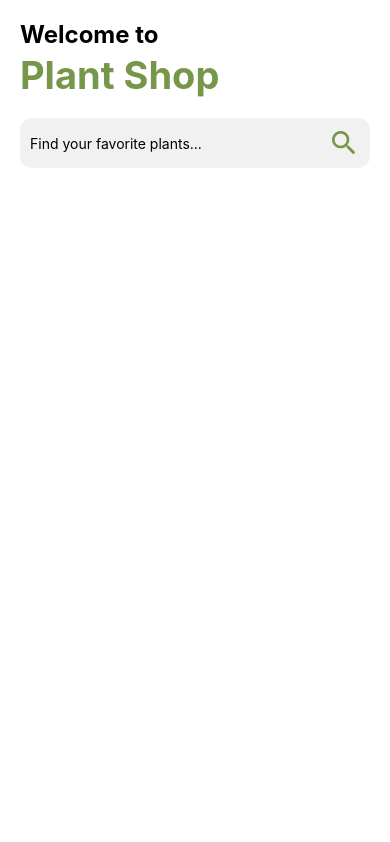
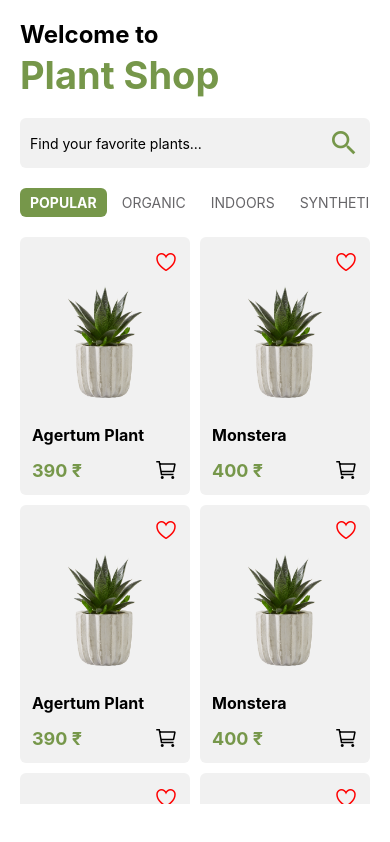
Before and after one commit to tejindergahir19/plantshopapp_reactnative, a React Native app: screen /Home in a window 390 px wide. Built offline with nearby package versions, Linux system fonts and the light colour scheme.

Commit message:
Added Hoe Screen

```diff
--- /dev/null
+++ b/src/components/ItemCard.js
@@ -0,0 +1,78 @@
+import React from "react";
+import { TouchableOpacity, Text, View, StyleSheet, Image } from "react-native";
+import COLORS from "../constant/COLORS";
+
+import Icon from "react-native-vector-icons/Ionicons";
+
+function ItemCard(props) {
+  const { value } = props;
+
+  return (
+    <TouchableOpacity style={styles.itemCard}>
+        <View style={styles.addToWishlist}>
+          <TouchableOpacity>
+            <Icon name="heart-outline" color={COLORS.red} size={24} />
+          </TouchableOpacity>
+        </View>
+        <View style={styles.itemImg}>
+          <Image
+            source={require("../assets/plant1.png")}
+            style={{ width: 130, height: 130 }}
+          />
+        </View>
+
+        <Text style={styles.title}>
+          {value?.title.length > 24
+            ? value.title.slice(0, 24) + "..."
+            : value.title}
+        </Text>
+        <View style={styles.footerItem}>
+            <Text style={styles.price}>{value.price} {value.currency}</Text>
+
+            <View style={styles.cartButton}>
+                <TouchableOpacity>
+                    <Text>
+                       <Icon name="cart-outline" size={24}/>
+                    </Text>
+                </TouchableOpacity>
+            </View>
+        </View>
+    </TouchableOpacity>
+  );
+}
+
+const styles = StyleSheet.create({
+  itemCard: {
+    flex: 1,
+    backgroundColor: COLORS.grey,
+    padding: 12,
+    borderRadius: 6,
+    marginBottom:10
+  },
+  addToWishlist: {
+    alignItems: "flex-end",
+  },
+  itemImg: {
+    justifyContent: "center",
+    alignItems: "center",
+  },
+  title: {
+    fontWeight: "bold",
+    fontSize: 16,
+    textTransform: "capitalize",
+    marginTop:20
+  },
+  footerItem:{
+    marginTop:12,
+    flexDirection:"row",
+    justifyContent:"space-between",
+    alignItems:"center"
+  },
+  price:{
+    color:COLORS.primary,
+    fontSize:18,
+    fontWeight:"bold"
+  }
+});
+
+export default ItemCard;
--- /dev/null
+++ b/src/constant/CATEGORIES.js
@@ -0,0 +1,3 @@
+const CATEGORIES = ["popular","organic","indoors","synthetic"];
+
+export default CATEGORIES;
--- a/src/constant/COLORS.js
+++ b/src/constant/COLORS.js
@@ -6,7 +6,8 @@ const COLORS = {
     primary:"#76974a",
     white:"white",
     secondary:"#76974a",
-    grey:"#F1F1F1"
+    grey:"#F1F1F1",
+    red:"red"
 }
 
 export default COLORS;
--- /dev/null
+++ b/src/constant/PLANTDATA.js
@@ -0,0 +1,156 @@
+const PLANTDATA = [
+  {
+    id: 1,
+    title: "agertum plant",
+    description:
+      "Lorem Ipsum is simply dummy text of the printing and typesetting industry. Lorem Ipsum has been the industry's standard dummy text ever since the 1500s, when an unknown printer took a galley of type and scrambled it to make a type specimen book. ",
+    price: 390,
+    currency: "₹",
+    category: "organic",
+    img: "plant1.png",
+
+    size: "medium",
+    plantType: "Orchid",
+    height: "12.6",
+    Humidity: 82,
+
+    waterEvery: "6 hr",
+    unit: 100,
+    rating: 4.8,
+  },
+  {
+    id: 2,
+    title: "Monstera",
+    description:
+      "Lorem Ipsum is simply dummy text of the printing and typesetting industry. Lorem Ipsum has been the industry's standard dummy text ever since the 1500s, when an unknown printer took a galley of type and scrambled it to make a type specimen book. ",
+    price: 400,
+    currency: "₹",
+    category: "organic",
+    img: "plant4.png",
+
+    size: "medium",
+    plantType: "Orchid",
+    height: "12.6",
+    Humidity: 82,
+
+    waterEvery: "6 hr",
+    unit: 100,
+    rating: 4.8,
+  },
+  {
+    id: 3,
+    title: "agertum plant",
+    description:
+      "Lorem Ipsum is simply dummy text of the printing and typesetting industry. Lorem Ipsum has been the industry's standard dummy text ever since the 1500s, when an unknown printer took a galley of type and scrambled it to make a type specimen book. ",
+    price: 390,
+    currency: "₹",
+    category: "organic",
+    img: "plant1.png",
+
+    size: "medium",
+    plantType: "Orchid",
+    height: "12.6",
+    Humidity: 82,
+
+    waterEvery: "6 hr",
+    unit: 100,
+    rating: 4.8,
+  },
+  {
+    id: 4,
+    title: "Monstera",
+    description:
+      "Lorem Ipsum is simply dummy text of the printing and typesetting industry. Lorem Ipsum has been the industry's standard dummy text ever since the 1500s, when an unknown printer took a galley of type and scrambled it to make a type specimen book. ",
+    price: 400,
+    currency: "₹",
+    category: "organic",
+    img: "plant4.png",
+
+    size: "medium",
+    plantType: "Orchid",
+    height: "12.6",
+    Humidity: 82,
+
+    waterEvery: "6 hr",
+    unit: 100,
+    rating: 4.8,
+  },
+  {
+    id: 5,
+    title: "agertum plant",
+    description:
+      "Lorem Ipsum is simply dummy text of the printing and typesetting industry. Lorem Ipsum has been the industry's standard dummy text ever since the 1500s, when an unknown printer took a galley of type and scrambled it to make a type specimen book. ",
+    price: 390,
+    currency: "₹",
+    category: "organic",
+    img: "plant1.png",
+
+    size: "medium",
+    plantType: "Orchid",
+    height: "12.6",
+    Humidity: 82,
+
+    waterEvery: "6 hr",
+    unit: 100,
+    rating: 4.8,
+  },
+  {
+    id: 6,
+    title: "Monstera",
+    description:
+      "Lorem Ipsum is simply dummy text of the printing and typesetting industry. Lorem Ipsum has been the industry's standard dummy text ever since the 1500s, when an unknown printer took a galley of type and scrambled it to make a type specimen book. ",
+    price: 400,
+    currency: "₹",
+    category: "organic",
+    img: "plant4.png",
+
+    size: "medium",
+    plantType: "Orchid",
+    height: "12.6",
+    Humidity: 82,
+
+    waterEvery: "6 hr",
+    unit: 100,
+    rating: 4.8,
+  },
+  {
+    id: 7,
+    title: "agertum plant",
+    description:
+      "Lorem Ipsum is simply dummy text of the printing and typesetting industry. Lorem Ipsum has been the industry's standard dummy text ever since the 1500s, when an unknown printer took a galley of type and scrambled it to make a type specimen book. ",
+    price: 390,
+    currency: "₹",
+    category: "organic",
+    img: "plant1.png",
+
+    size: "medium",
+    plantType: "Orchid",
+    height: "12.6",
+    Humidity: 82,
+
+    waterEvery: "6 hr",
+    unit: 100,
+    rating: 4.8,
+  },
+  {
+    id: 8,
+    title: "Monstera",
+    description:
+      "Lorem Ipsum is simply dummy text of the printing and typesetting industry. Lorem Ipsum has been the industry's standard dummy text ever since the 1500s, when an unknown printer took a galley of type and scrambled it to make a type specimen book. ",
+    price: 400,
+    currency: "₹",
+    category: "organic",
+    img: "plant4.png",
+
+    size: "medium",
+    plantType: "Orchid",
+    height: "12.6",
+    Humidity: 82,
+
+    waterEvery: "6 hr",
+    unit: 100,
+    rating: 4.8,
+  },
+
+];
+export default PLANTDATA;
--- a/src/screens/HomeScreen.js
+++ b/src/screens/HomeScreen.js
@@ -1,12 +1,26 @@
-import React from "react";
-import { Text, StyleSheet, View, TextInput } from "react-native";
+import React, { useState } from "react";
+import {
+  Text,
+  StyleSheet,
+  View,
+  TextInput,
+  TouchableOpacity,
+  ScrollView,
+  FlatList,
+} from "react-native";
 import { SafeAreaView } from "react-native-safe-area-context";
 
 import Icon from "react-native-vector-icons/MaterialIcons";
 
+import ItemCard from "../components/ItemCard";
+
 import COLORS from "../constant/COLORS";
+import CATEGORIES from "../constant/CATEGORIES";
+import PLANTDATA from "../constant/PLANTDATA";
 
 function HomeScreen() {
+  const [categoryIndex, setCategoryIndex] = useState(0);
+
   return (
     <SafeAreaView style={[{ flex: 1 }, styles.defaults]}>
       <View style={styles.header}>
@@ -23,6 +37,45 @@ function HomeScreen() {
             placeholder="Find your favorite plants..."
           />
         </View>
+      </View>
+      <View style={styles.categories}>
+        <ScrollView horizontal={true} showsHorizontalScrollIndicator={false}>
+          {CATEGORIES.map((item, index) => (
+            <TouchableOpacity
+              key={index}
+              onPress={() => {
+                setCategoryIndex(index);
+              }}
+              style={
+                index === categoryIndex
+                  ? styles.categoryButtonSelected
+                  : styles.categoryButton
+              }
+            >
+              <Text
+                style={
+                  index === categoryIndex
+                    ? styles.categoryButtonTextSelected
+                    : styles.categoryButtonText
+                }
+              >
+                {item}
+              </Text>
+            </TouchableOpacity>
+          ))}
+        </ScrollView>
+      </View>
+      <View style={{ flex: 1, paddingVertical: 20 }}>
+        <FlatList
+        showsVerticalScrollIndicator={false}
+          columnWrapperStyle={{
+            columnGap: 10,
+          }}
+          data={PLANTDATA}
+          renderItem={({ item }) => <ItemCard value={item} />}
+          keyExtractor={(item) => item.id}
+          numColumns={2}
+        />
       </View>
     </SafeAreaView>
   );
@@ -51,8 +104,37 @@ const styles = StyleSheet.create({
     justifyContent: "space-between",
     paddingHorizontal: 10,
     paddingVertical: 5,
-    borderRadius: 12,
+    borderRadius: 6,
     marginTop: 20,
+  },
+  categories: {
+    marginTop: 20,
+  },
+  categoryButton: {
+    paddingHorizontal: 10,
+    paddingVertical: 6,
+    backgroundColor: COLORS.primaryBackgroundColor,
+    marginRight: 5,
+    borderRadius: 6,
+  },
+  categoryButtonText: {
+    textTransform: "uppercase",
+    // fontWeight: "bold",
+    color: COLORS.caption,
+    fontSize: 14,
+  },
+  categoryButtonSelected: {
+    paddingHorizontal: 10,
+    paddingVertical: 6,
+    backgroundColor: COLORS.primary,
+    marginRight: 5,
+    borderRadius: 6,
+  },
+  categoryButtonTextSelected: {
+    textTransform: "uppercase",
+    fontWeight: "bold",
+    color: COLORS.primaryBackgroundColor,
+    fontSize: 14,
   },
 });
 
```
Also changed, not shown: src/screens/DetailScreen.js (added).
